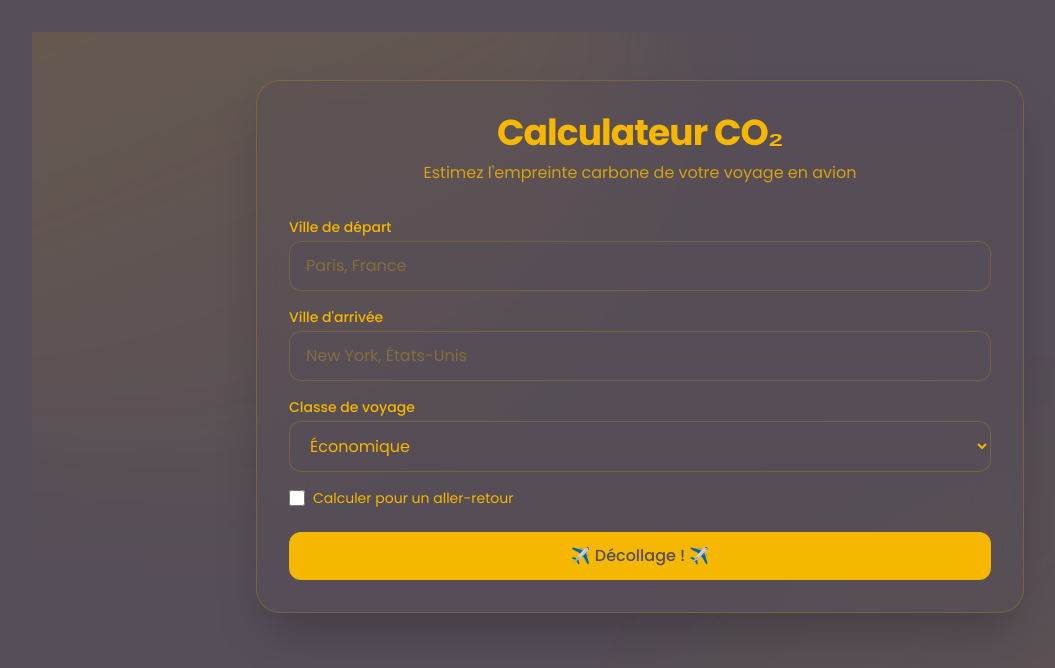
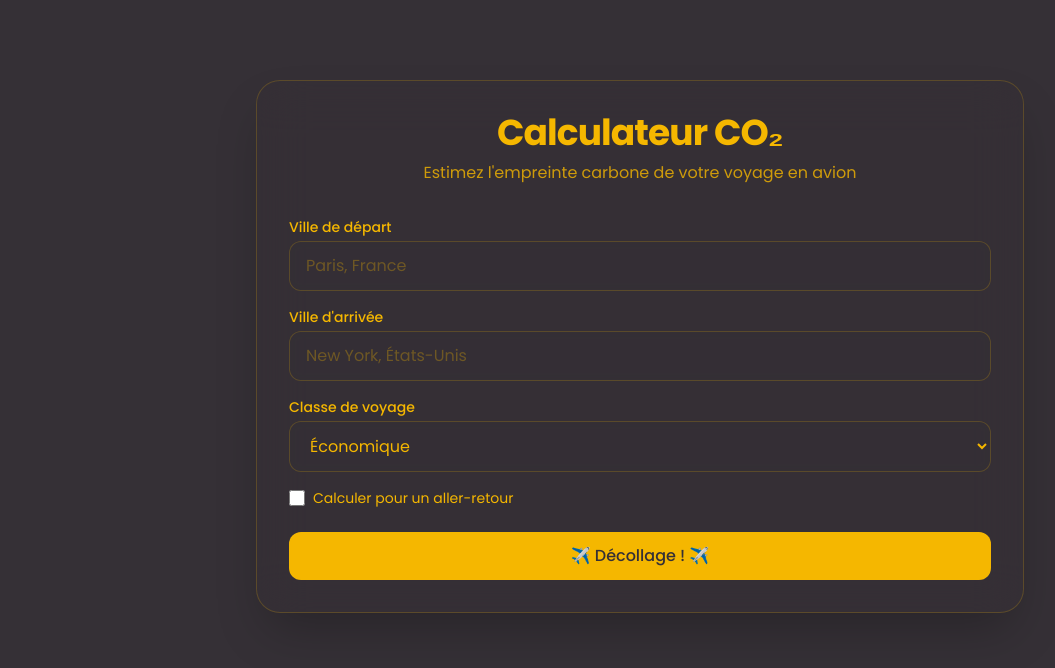
Before and after one commit to FCHDev/co2tripcalculator, a Next.js app: page / in a window 1280 px wide. Shown: the top 668 px of the page, without its empty margins (0-1055 px from the left). Built offline with nearby package versions, Linux system fonts and the light colour scheme.

Commit message:
patch 1.8 - Retouches colors

```diff
--- a/app/components/CarbonCalculator.tsx
+++ b/app/components/CarbonCalculator.tsx
@@ -166,14 +166,9 @@ export default function CarbonCalculator() {
   };
 
   return (
-    <div className="min-h-screen bg-[#564E58] py-6 sm:py-12 px-3 sm:px-6 lg:px-8 relative overflow-hidden">
-      <div className="absolute inset-0 overflow-hidden">
-        <div className="absolute -top-1/2 -left-1/2 w-full h-full bg-gradient-to-br from-[#F5B700]/20 to-transparent rounded-full blur-3xl transform rotate-12"></div>
-        <div className="absolute -bottom-1/2 -right-1/2 w-full h-full bg-gradient-to-tl from-[#F5B700]/10 to-transparent rounded-full blur-3xl"></div>
-      </div>
-
+    <div className="min-h-screen bg-[#353036] py-6 sm:py-12 px-3 sm:px-6 lg:px-8 relative">
       <div className="max-w-3xl mx-auto relative">
-        <div className="backdrop-blur-xl bg-[#564E58]/30 rounded-2xl sm:rounded-3xl shadow-2xl p-4 sm:p-8 space-y-6 sm:space-y-8 border border-[#F5B700]/20">
+        <div className="backdrop-blur-xl bg-[#353036]/30 rounded-2xl sm:rounded-3xl shadow-2xl p-4 sm:p-8 space-y-6 sm:space-y-8 border border-[#F5B700]/20">
           <div className="text-center">
             <h1 className="text-3xl sm:text-4xl font-bold tracking-tight text-[#F5B700]">
               Calculateur CO₂
@@ -193,7 +188,7 @@ export default function CarbonCalculator() {
                   type="text"
                   value={departCity}
                   onChange={(e) => setDepartCity(e.target.value)}
-                  className="w-full px-4 py-3 rounded-xl border border-[#F5B700]/20 bg-[#564E58]/50 focus:border-[#F5B700] focus:ring-2 focus:ring-[#F5B700]/50 transition-all duration-300 text-[#F5B700] placeholder-[#F5B700]/30 backdrop-blur-sm"
+                  className="w-full px-4 py-3 rounded-xl border border-[#F5B700]/20 bg-[#353036]/50 focus:border-[#F5B700] focus:ring-2 focus:ring-[#F5B700]/50 transition-all duration-300 text-[#F5B700] placeholder-[#F5B700]/30 backdrop-blur-sm"
                   placeholder="Paris, France"
                   required
                 />
@@ -207,7 +202,7 @@ export default function CarbonCalculator() {
                   type="text"
                   value={arrivalCity}
                   onChange={(e) => setArrivalCity(e.target.value)}
-                  className="w-full px-4 py-3 rounded-xl border border-[#F5B700]/20 bg-[#564E58]/50 focus:border-[#F5B700] focus:ring-2 focus:ring-[#F5B700]/50 transition-all duration-300 text-[#F5B700] placeholder-[#F5B700]/30 backdrop-blur-sm"
+                  className="w-full px-4 py-3 rounded-xl border border-[#F5B700]/20 bg-[#353036]/50 focus:border-[#F5B700] focus:ring-2 focus:ring-[#F5B700]/50 transition-all duration-300 text-[#F5B700] placeholder-[#F5B700]/30 backdrop-blur-sm"
                   placeholder="New York, États-Unis"
                   required
                 />
@@ -221,11 +216,11 @@ export default function CarbonCalculator() {
                   <select
                     value={cabinClass}
                     onChange={(e) => setCabinClass(e.target.value as CabinClass)}
-                    className="w-full px-4 py-3 rounded-xl border border-[#F5B700]/20 bg-[#564E58]/50 focus:border-[#F5B700] focus:ring-2 focus:ring-[#F5B700]/50 transition-all duration-300 text-[#F5B700] backdrop-blur-sm"
+                    className="w-full px-4 py-3 rounded-xl border border-[#F5B700]/20 bg-[#353036]/50 focus:border-[#F5B700] focus:ring-2 focus:ring-[#F5B700]/50 transition-all duration-300 text-[#F5B700] backdrop-blur-sm"
                   >
-                    <option value="ECONOMY" className="bg-[#564E58]">Économique</option>
-                    <option value="BUSINESS" className="bg-[#564E58]">Affaires</option>
-                    <option value="FIRST" className="bg-[#564E58]">Première (long-courrier uniquement)</option>
+                    <option value="ECONOMY" className="bg-[#353036]">Économique</option>
+                    <option value="BUSINESS" className="bg-[#353036]">Affaires</option>
+                    <option value="FIRST" className="bg-[#353036]">Première (long-courrier uniquement)</option>
                   </select>
                 </div>
 
@@ -235,7 +230,7 @@ export default function CarbonCalculator() {
                     id="roundTrip"
                     checked={isRoundTrip}
                     onChange={(e) => setIsRoundTrip(e.target.checked)}
-                    className="h-4 w-4 text-[#F5B700] focus:ring-[#F5B700]/50 border-[#F5B700]/20 rounded cursor-pointer bg-[#564E58]/50"
+                    className="h-4 w-4 text-[#F5B700] focus:ring-[#F5B700]/50 border-[#F5B700]/20 rounded cursor-pointer bg-[#353036]/50"
                   />
                   <label htmlFor="roundTrip" className="ml-2 block text-sm text-[#F5B700] cursor-pointer">
                     Calculer pour un aller-retour
@@ -247,11 +242,11 @@ export default function CarbonCalculator() {
             <button
               type="submit"
               disabled={loading}
-              className="w-full bg-[#F5B700] text-[#564E58] py-3 px-6 rounded-xl font-medium focus:outline-none focus:ring-2 focus:ring-[#F5B700]/50 focus:ring-offset-2 focus:ring-offset-[#564E58] transition-all duration-300 disabled:opacity-50 disabled:cursor-not-allowed transform hover:scale-[1.02] active:scale-[0.98] hover:bg-[#F5B700]/90"
+              className="w-full bg-[#F5B700] text-[#353036] py-3 px-6 rounded-xl font-medium focus:outline-none focus:ring-2 focus:ring-[#F5B700]/50 focus:ring-offset-2 focus:ring-offset-[#353036] transition-all duration-300 disabled:opacity-50 disabled:cursor-not-allowed transform hover:scale-[1.02] active:scale-[0.98] hover:bg-[#F5B700]/90"
             >
               {loading ? (
                 <span className="flex items-center justify-center">
-                  <svg className="animate-spin -ml-1 mr-3 h-5 w-5 text-[#564E58]" xmlns="http://www.w3.org/2000/svg" fill="none" viewBox="0 0 24 24">
+                  <svg className="animate-spin -ml-1 mr-3 h-5 w-5 text-[#353036]" xmlns="http://www.w3.org/2000/svg" fill="none" viewBox="0 0 24 24">
                     <circle className="opacity-25" cx="12" cy="12" r="10" stroke="currentColor" strokeWidth="4"></circle>
                     <path className="opacity-75" fill="currentColor" d="M4 12a8 8 0 018-8V0C5.373 0 0 5.373 0 12h4zm2 5.291A7.962 7.962 0 014 12H0c0 3.042 1.135 5.824 3 7.938l3-2.647z"></path>
                   </svg>
@@ -270,7 +265,7 @@ export default function CarbonCalculator() {
           {result && result.details && result.details.cities && result.details.alternatives && (
             <div className="space-y-4 sm:space-y-6">
               {/* Conteneur principal des résultats */}
-              <div className="backdrop-blur-xl bg-[#564E58]/40 p-4 sm:p-8 rounded-xl border border-[#F5B700]/30 shadow-lg">
+              <div className="backdrop-blur-xl bg-[#353036]/40 p-4 sm:p-8 rounded-xl border border-[#F5B700]/30 shadow-lg">
                 {/* En-tête avec effet de séparation */}
                 <div className="relative pb-4 sm:pb-6 mb-4 sm:mb-6">
                   <h2 className="text-xl sm:text-2xl font-bold text-[#F5B700] mb-2">
@@ -296,13 +291,13 @@ export default function CarbonCalculator() {
 
                 <div className="space-y-6 sm:space-y-8">
                   {/* Carte principale avec les informations essentielles */}
-                  <div className="bg-[#564E58]/60 rounded-lg p-3 sm:p-5 border border-[#F5B700]/20 backdrop-blur-md">
+                  <div className="bg-[#353036]/60 rounded-lg p-3 sm:p-5 border border-[#F5B700]/20 backdrop-blur-md">
                     <div className="grid grid-cols-1 sm:grid-cols-2 gap-3 sm:gap-4">
-                      <div className="text-center p-3 bg-[#564E58]/40 rounded-lg backdrop-blur-sm">
+                      <div className="text-center p-3 bg-[#353036]/40 rounded-lg backdrop-blur-sm">
                         <p className="text-[#F5B700]/70 text-xs sm:text-sm mb-1">Distance totale</p>
                         <p className="text-[#F5B700] text-xl sm:text-2xl font-bold">{result.distance?.toFixed(0)} km</p>
                       </div>
-                      <div className="text-center p-3 bg-[#564E58]/40 rounded-lg backdrop-blur-sm">
+                      <div className="text-center p-3 bg-[#353036]/40 rounded-lg backdrop-blur-sm">
                         <p className="text-[#F5B700]/70 text-xs sm:text-sm mb-1">Impact total</p>
                         <p className="text-[#F5B700] text-xl sm:text-2xl font-bold">{(result.details.totalImpact / 1000).toFixed(3)}</p>
                         <p className="text-[#F5B700]/60 text-xs">tCO₂e/passager</p>
@@ -316,7 +311,7 @@ export default function CarbonCalculator() {
 
                     <div className="space-y-3">
                       {/* Émissions en vol */}
-                      <div className="bg-[#564E58]/30 p-3 sm:p-4 rounded-lg backdrop-blur-sm border-l-4 border-[#F5B700]/40">
+                      <div className="bg-[#353036]/30 p-3 sm:p-4 rounded-lg backdrop-blur-sm border-l-4 border-[#F5B700]/40">
                         <div className="flex flex-col sm:flex-row sm:justify-between sm:items-center gap-2 sm:gap-0">
                           <div>
                             <p className="text-[#F5B700] font-medium text-sm sm:text-base">Émissions en vol</p>
@@ -330,7 +325,7 @@ export default function CarbonCalculator() {
                       </div>
 
                       {/* Décollage et atterrissage */}
-                      <div className="bg-[#564E58]/30 p-3 sm:p-4 rounded-lg backdrop-blur-sm border-l-4 border-[#F5B700]/40">
+                      <div className="bg-[#353036]/30 p-3 sm:p-4 rounded-lg backdrop-blur-sm border-l-4 border-[#F5B700]/40">
                         <div className="flex flex-col sm:flex-row sm:justify-between sm:items-center gap-2 sm:gap-0">
                           <div>
                             <p className="text-[#F5B700] font-medium text-sm sm:text-base">Décollage et atterrissage</p>
@@ -344,7 +339,7 @@ export default function CarbonCalculator() {
                       </div>
 
                       {/* Traînées de condensation */}
-                      <div className="bg-[#564E58]/30 p-3 sm:p-4 rounded-lg backdrop-blur-sm border-l-4 border-[#F5B700]/40">
+                      <div className="bg-[#353036]/30 p-3 sm:p-4 rounded-lg backdrop-blur-sm border-l-4 border-[#F5B700]/40">
                         <div className="flex flex-col sm:flex-row sm:justify-between sm:items-center gap-2 sm:gap-0">
                           <div>
                             <div className="flex items-center">
@@ -353,7 +348,7 @@ export default function CarbonCalculator() {
                                 <svg xmlns="http://www.w3.org/2000/svg" className="h-4 w-4 text-[#F5B700]/50 cursor-help" fill="none" viewBox="0 0 24 24" stroke="currentColor">
                                   <path strokeLinecap="round" strokeLinejoin="round" strokeWidth={2} d="M13 16h-1v-4h-1m1-4h.01M21 12a9 9 0 11-18 0 9 9 0 0118 0z" />
                                 </svg>
-                                <span className="invisible group-hover:visible absolute -top-2 left-6 w-72 bg-[#564E58]/95 text-[#F5B700] text-xs rounded-lg p-3 transform -translate-y-full border border-[#F5B700]/20 shadow-lg z-10">
+                                <span className="invisible group-hover:visible absolute -top-2 left-6 w-72 bg-[#353036]/95 text-[#F5B700] text-xs rounded-lg p-3 transform -translate-y-full border border-[#F5B700]/20 shadow-lg z-10">
                                   Les traînées de condensation sont des nuages artificiels créés par les avions qui ont un impact significatif sur le réchauffement climatique
                                 </span>
                               </span>
@@ -414,7 +409,7 @@ export default function CarbonCalculator() {
                   </div>
 
                   {/* Informations complémentaires */}
-                  <div className="bg-[#564E58]/20 rounded-lg p-3 sm:p-4 backdrop-blur-sm border border-[#F5B700]/10">
+                  <div className="bg-[#353036]/20 rounded-lg p-3 sm:p-4 backdrop-blur-sm border border-[#F5B700]/10">
                     <h3 className="text-[#F5B700] font-medium text-sm sm:text-base mb-2 sm:mb-3">Informations complémentaires</h3>
                     <div className="grid grid-cols-1 sm:grid-cols-2 lg:grid-cols-3 gap-3 sm:gap-4 text-xs sm:text-sm">
                       <div>
@@ -568,7 +563,7 @@ export default function CarbonCalculator() {
               <button
                 onClick={resetForm}
                 type="button"
-                className="w-full backdrop-blur-sm bg-[#564E58]/50 text-[#F5B700] py-2.5 sm:py-3 px-4 sm:px-6 rounded-xl font-medium border border-[#F5B700]/20 hover:bg-[#564E58]/70 focus:outline-none focus:ring-2 focus:ring-[#F5B700]/50 transition-all duration-300 transform hover:scale-[1.02] active:scale-[0.98] text-sm sm:text-base"
+                className="w-full backdrop-blur-sm bg-[#353036]/50 text-[#F5B700] py-2.5 sm:py-3 px-4 sm:px-6 rounded-xl font-medium border border-[#F5B700]/20 hover:bg-[#353036]/70 focus:outline-none focus:ring-2 focus:ring-[#F5B700]/50 transition-all duration-300 transform hover:scale-[1.02] active:scale-[0.98] text-sm sm:text-base"
               >
                 <span className="flex items-center justify-center">
                   <svg xmlns="http://www.w3.org/2000/svg" className="h-4 w-4 sm:h-5 sm:w-5 mr-2" fill="none" viewBox="0 0 24 24" stroke="currentColor">
--- a/app/layout.tsx
+++ b/app/layout.tsx
@@ -23,7 +23,7 @@ export default function RootLayout({
 }>) {
   return (
     <html lang="fr">
-      <body className={`${inter.className} ${poppins.className} min-h-screen bg-[#564E58]`}>
+      <body className={`${inter.className} ${poppins.className} min-h-screen bg-[#353036]`}>
         {children}
       </body>
     </html>
```
